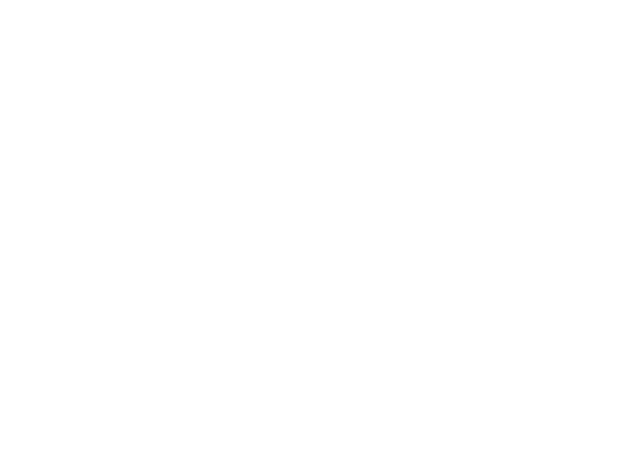
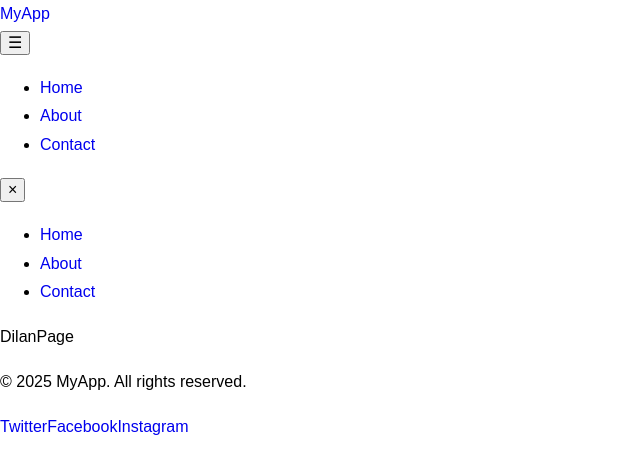
Before and after one commit to doriandarren/famindex.com, a React (Vite) app: page /dilan in a window 1280 px wide. Before the commit this address led to /login. Shown: the top 474 px of the page, without its empty margins (0-640 px from the left). Built offline with nearby package versions, Linux system fonts and the light colour scheme.

Commit message:
add dilanPage

```diff
--- a/src/modules/public/routes/PublicRoutes.jsx
+++ b/src/modules/public/routes/PublicRoutes.jsx
@@ -3,6 +3,7 @@
 import { MainLayout } from "../../../layouts/MainLayout";
 import { AboutPage } from "../pages/AboutPage";
 import { ContactPage } from "../pages/ContactPage";
+import { DilanPage } from "../pages/DilanPage";
 
 export const PublicRoutes = () => {
   return (
@@ -37,6 +38,15 @@
           }
         />
 
+        <Route
+          path="/dilan"
+          element={
+            <MainLayout>
+              <DilanPage />
+            </MainLayout>
+          }
+        />
+
 
 
         {/* <Route path="/*" element={ <LoginPage /> } /> */}
```
